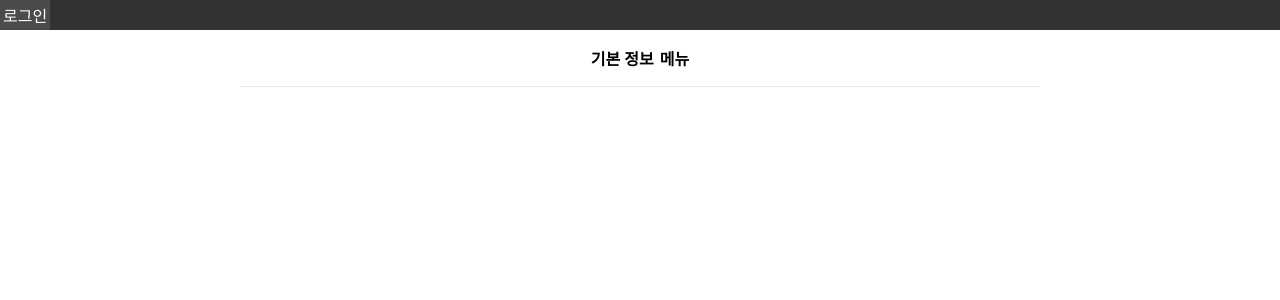
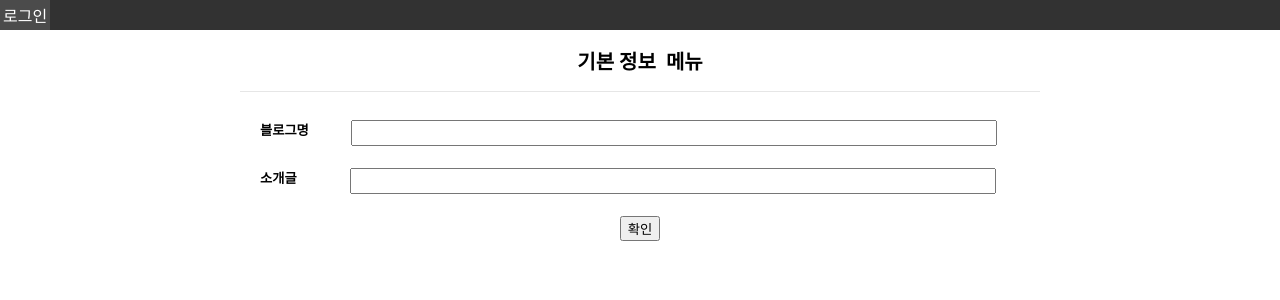
Before and after one commit to zlhunzzing/blog-zlhunzzing, a React (Create React App) app in the folder client/: page /admin/info in a window 1280 px wide. Shown: the top 300 px of the page. Built offline with nearby package versions, Linux system fonts and the light colour scheme.

Commit message:
블로그 정보 관리 페이지 추가

```diff
--- a/client/src/App.tsx
+++ b/client/src/App.tsx
@@ -9,6 +9,7 @@ import PostNew from './pages/PostNew';
 
 /* component */
 import NavigationComponent from './component/NavigationComponent';
+import AdminInfo from './pages/AdminInfo';
 
 function App() {
   return (
@@ -16,6 +17,7 @@ function App() {
       <NavigationComponent></NavigationComponent>
       <Switch>
         <Route path="/post-new" render={() => <PostNew></PostNew>}></Route>
+        <Route path="/admin/info" render={() => <AdminInfo></AdminInfo>}></Route>
         <Route path="/admin" render={() => <Admin></Admin>}></Route>
         <Route path="/" render={() => <Home></Home>}></Route>
       </Switch>
--- /dev/null
+++ b/client/src/pages/AdminInfo.tsx
@@ -0,0 +1,61 @@
+import React, { useState } from 'react';
+import { Link } from 'react-router-dom';
+import HrComponent from '../component/HrComponent';
+
+function Admin() {
+  const [title, setTitle] = useState('')
+  const [intro, setIntro] = useState('')
+
+  return (
+    <div className="Home">
+      <ul style={{
+          padding: '0',
+          listStyleType: 'none',
+      }}>
+        <li className="option-admin">
+          <Link to="/admin/info">기본 정보</Link>
+        </li>
+        <li className="option-admin">
+          <Link to="/admin/category">메뉴</Link>
+        </li>
+      </ul>
+      <HrComponent></HrComponent>
+      <br></br>
+      <form onSubmit={(e) => {
+        e.preventDefault()
+        console.log(title, intro)
+      }}>
+        <div>
+          <h5 style={{ float: 'left', paddingLeft: '20px', margin: '0' }}>블로그명</h5>
+          <textarea
+            onChange={({ target: { value } }) => setTitle(value)}
+            style={{
+              width: '80%',
+              height: '20px',
+              resize: 'none',
+            }}></textarea>
+        </div>
+        <br></br>
+        <div>
+          <h5 style={{
+            float: 'left',
+            paddingLeft: '20px',
+            margin: '0',
+            paddingRight: '10px'
+          }}>소개글</h5>
+          <textarea
+            onChange={({ target: { value } }) => setIntro(value)}
+            style={{
+              width: '80%',
+              height: '20px',
+              resize: 'none',
+            }}></textarea>
+        </div>
+        <br></br>
+        <button type="submit">확인</button>
+      </form>
+    </div>
+  );
+}
+
+export default Admin;
--- a/client/src/style.css
+++ b/client/src/style.css
@@ -45,9 +45,10 @@ ul li {
 }
 
 .option-admin a {
-  padding: 3px;
+  padding: 5px;
   text-decoration: none;
   color: black;
+  font-size: 20px;
   font-weight: bold;
 }
 .option-admin a:hover {
```
